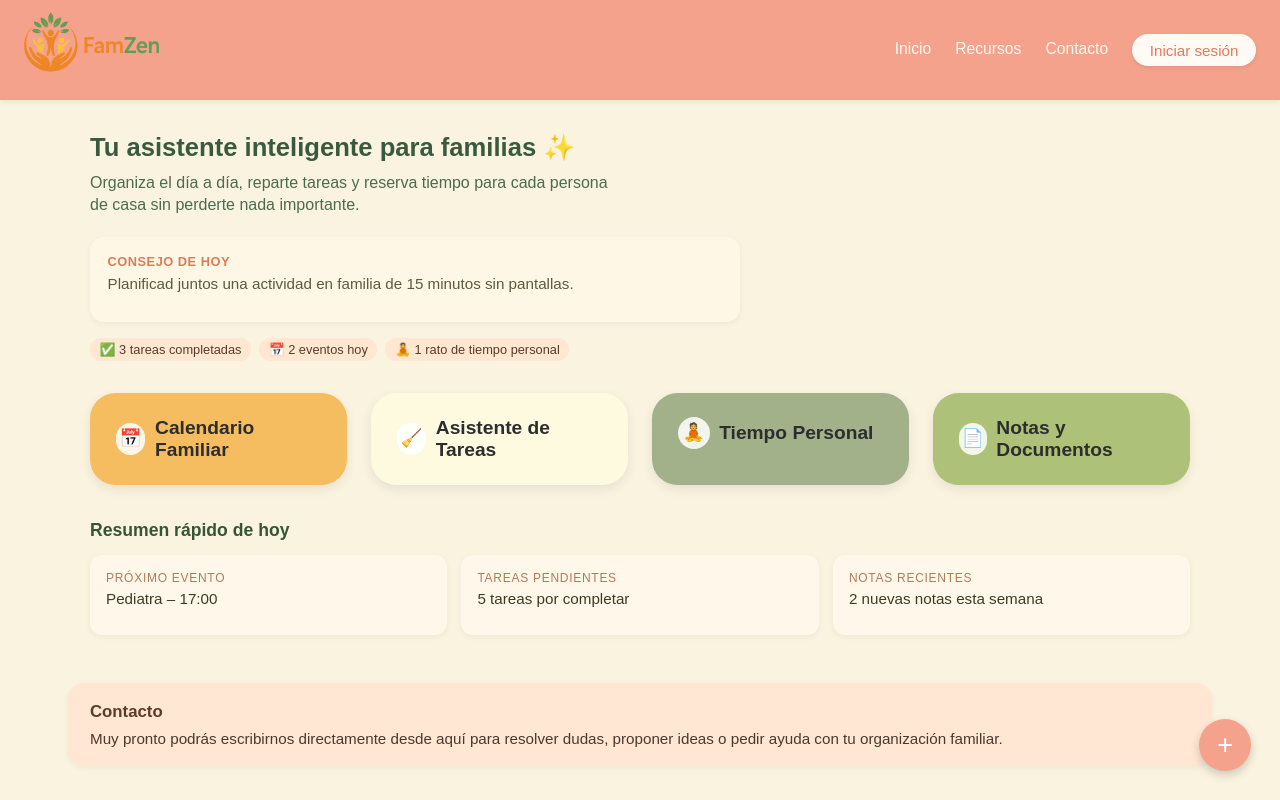
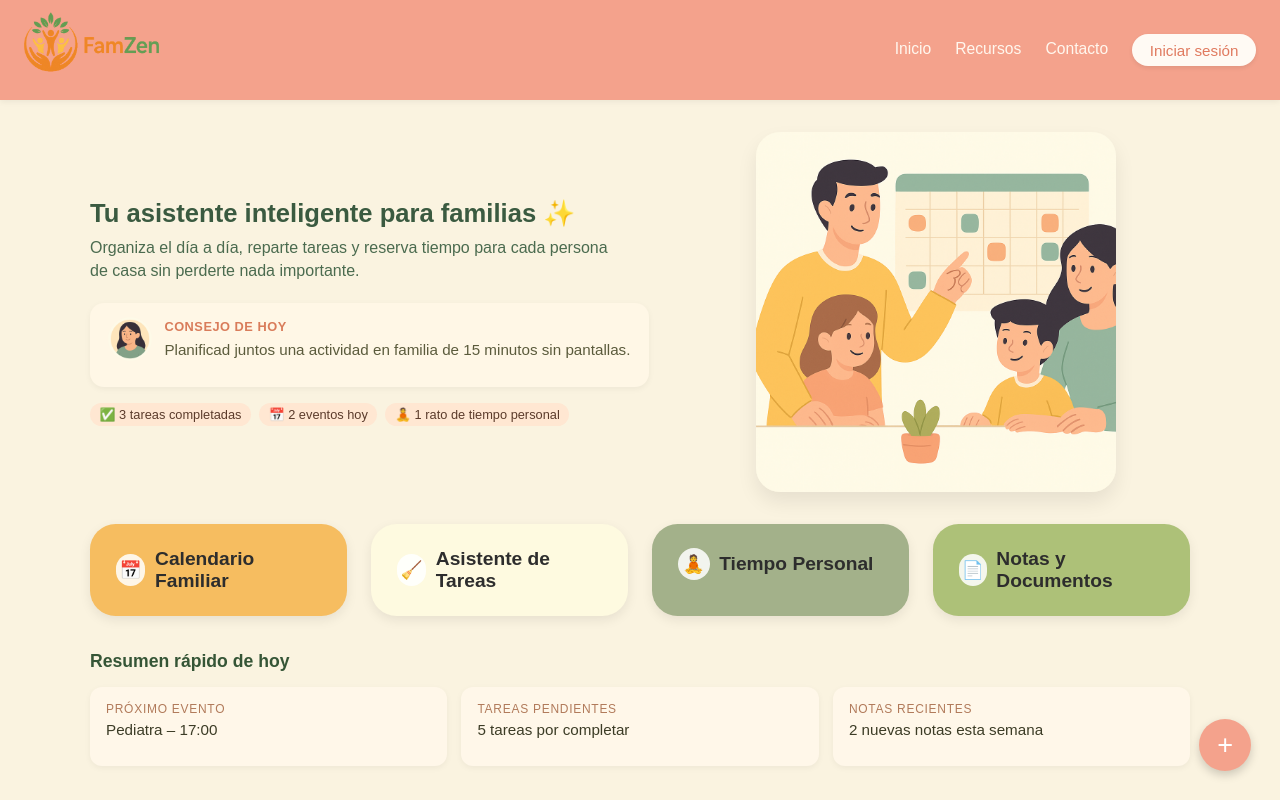
Before and after one commit to JeminaEB/FamZen, a React (Vite) app in the folder vite-project/: page / in a window 1280 px wide. Shown: the top 800 px of the page. Built offline with nearby package versions, Linux system fonts and the light colour scheme.

Commit message:
Modificando Home

```diff
--- a/vite-project/src/pages/components/Home.css
+++ b/vite-project/src/pages/components/Home.css
@@ -16,7 +16,32 @@ main {
 .hero {
   max-width: 1100px;
   margin: 0 auto 2rem;
+
+  display: flex;
+  align-items: center;
+  justify-content: space-between;
+  gap: 2rem;
 }
+
+/* columnas del hero */
+.hero-left {
+  flex: 1.1;
+}
+
+.hero-right {
+  flex: 1;
+  display: flex;
+  justify-content: center;
+}
+
+.hero-right img {
+  max-width: 360px;
+  width: 100%;
+  border-radius: 24px;
+  box-shadow: 0 10px 20px rgba(0, 0, 0, 0.08);
+}
+
+/* Bienvenida / textos */
 
 .hero-title {
   font-size: 1.6rem;
@@ -33,17 +58,35 @@ main {
   margin: 0 0 1.3rem;
 }
 
+/* Bloque consejo + badges */
+
 .hero-extra {
   display: grid;
   gap: 1rem;
   max-width: 650px;
 }
 
+/* Consejo con avatar circular */
 .quote {
   background: #fff7e6;
   border-radius: 14px;
   padding: 0.9rem 1.1rem;
   box-shadow: 0 2px 6px rgba(0, 0, 0, 0.05);
+
+  display: flex;
+  align-items: flex-start;
+  gap: 0.8rem;
+}
+
+.quote-avatar img {
+  width: 44px;
+  height: 44px;
+  border-radius: 50%;
+  object-fit: cover;
+}
+
+.quote-content {
+  flex: 1;
 }
 
 .quote-label {
@@ -59,6 +102,8 @@ main {
   font-size: 0.95rem;
   color: #5b5b3c;
 }
+
+/* Badges bajo el consejo */
 
 .quick-badges {
   display: flex;
@@ -123,7 +168,7 @@ main {
   font-size: 1.1rem;
 }
 
-/* Paleta */
+/* Paleta de tarjetas */
 .card.pink {
   background-color: #f6bd60; /* naranja pastel */
 }
@@ -242,6 +287,7 @@ footer {
   padding: 1rem;
   margin-top: 2rem;
 }
+
 footer p {
   margin: 0;
   font-size: 0.9rem;
@@ -256,7 +302,12 @@ footer p {
   }
 
   .hero {
-    margin-bottom: 1.4rem;
+    flex-direction: column;
+    align-items: stretch;
+  }
+
+  .hero-right img {
+    max-width: 260px;
   }
 
   .hero-title {
@@ -289,13 +340,9 @@ footer p {
   .card h3 {
     font-size: 1.05rem;
   }
+
   .card p {
     font-size: 0.95rem;
-  }
-
-  .summary-grid,
-  .contact {
-    grid-template-columns: 1fr;
   }
 
   .summary-grid {
--- a/vite-project/src/pages/components/Home.tsx
+++ b/vite-project/src/pages/components/Home.tsx
@@ -1,6 +1,10 @@
 import React, { useState } from "react";
 import Header from "./Header";
 import "./Home.css";
+
+// IMPORTS DE LAS ILUSTRACIONES
+import HeroFamily from "../../assets/images/Logofamilia.png";
+import ConsejoAvatar from "../../assets/images/consejodeldia.png";
 
 export default function Home() {
   const [open, setOpen] = useState<string | null>(null);
@@ -42,32 +46,55 @@ export default function Home() {
     <>
       <Header />
 
-      {/* ID para el enlace "Inicio" del header */}
       <main className="page" id="inicio">
-        {/* HERO / TÍTULO */}
+        {/* HERO con ilustración a la derecha */}
         <section className="hero">
+          <div className="hero-left">
             <h2 className="hero-title">
               Tu asistente inteligente para familias ✨
             </h2>
+
             <p className="hero-subtitle">
               Organiza el día a día, reparte tareas y reserva tiempo para cada
               persona de casa sin perderte nada importante.
             </p>
 
             <div className="hero-extra">
+              {/* CONSEJO DE HOY con avatar circular */}
               <div className="quote">
+                <div className="quote-avatar">
+                  <img
+                    src={ConsejoAvatar}
+                    alt="Avatar consejo del día"
+                    loading="lazy"
+                  />
+                </div>
+
+                <div className="quote-content">
                   <span className="quote-label">Consejo de hoy</span>
                   <p className="quote-text">
                     Planificad juntos una actividad en familia de 15 minutos sin
                     pantallas.
                   </p>
                 </div>
+              </div>
 
+              {/* BADGES */}
               <div className="quick-badges">
                 <span className="badge">✅ 3 tareas completadas</span>
                 <span className="badge">📅 2 eventos hoy</span>
                 <span className="badge">🧘 1 rato de tiempo personal</span>
               </div>
+            </div>
+          </div>
+
+          {/* Ilustración grande de la familia */}
+          <div className="hero-right">
+            <img
+              src={HeroFamily}
+              alt="Familia organizando su calendario"
+              loading="lazy"
+            />
           </div>
         </section>
 
```
Also changed, not shown: vite-project/src/assets/images/Logofamilia.png (added), vite-project/src/assets/images/consejodeldia.png (added). Lines whose indentation alone changed are shown as unchanged.
